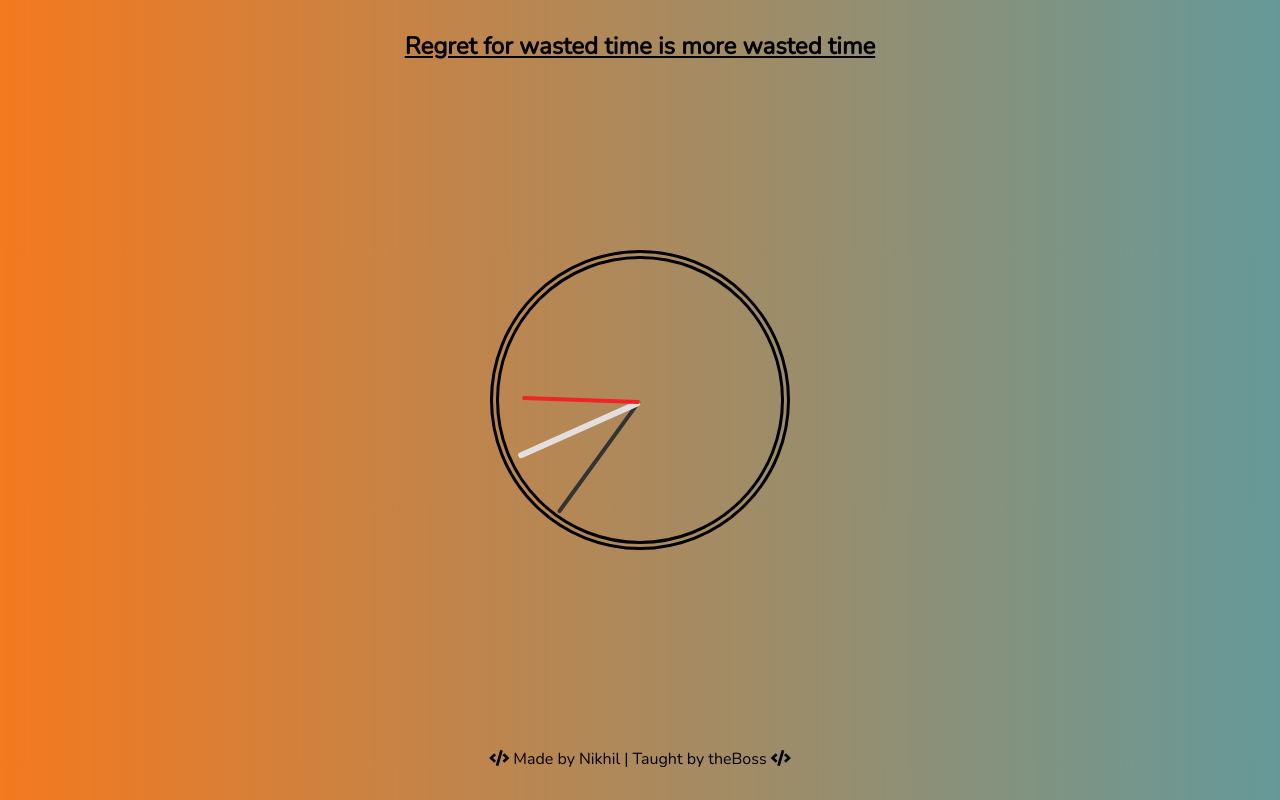
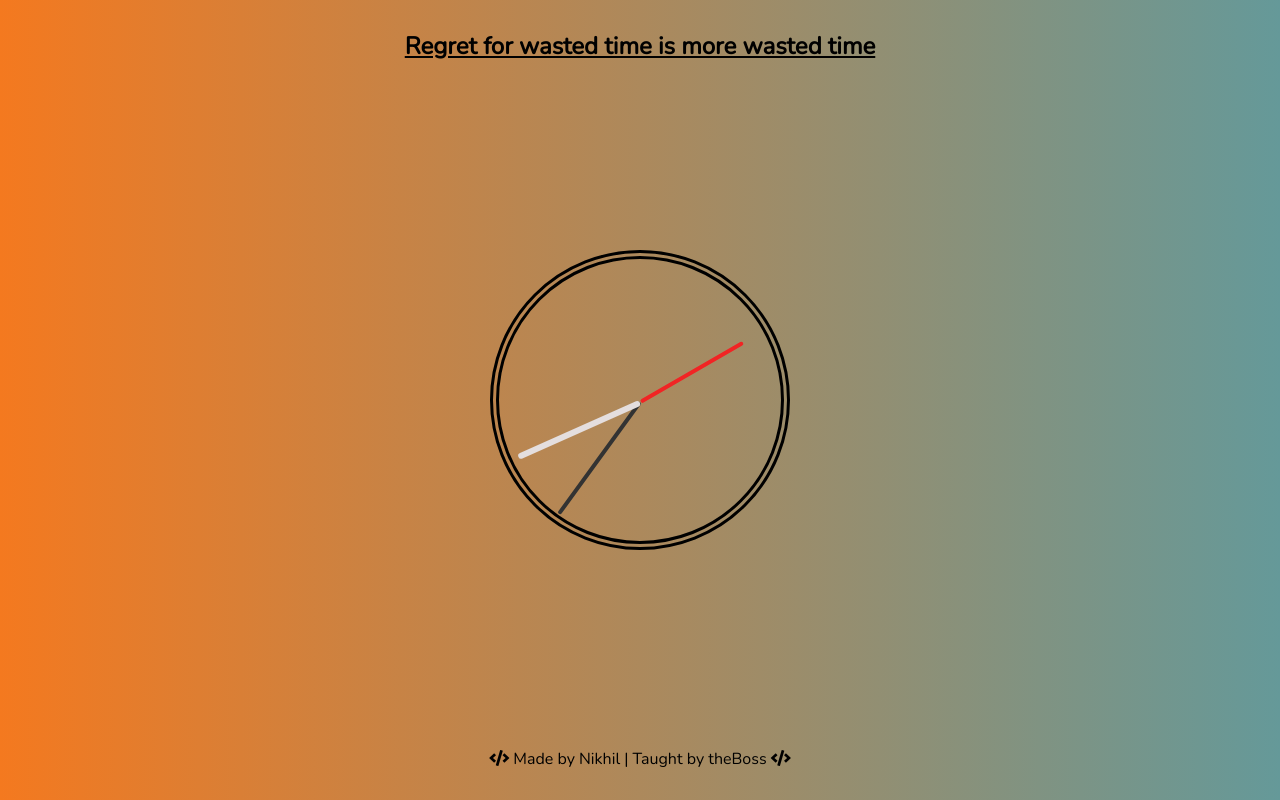
Before and after one commit to BelideNikhil/CurrentTime, a plain HTML site: page index.html in a window 1280 px wide. Drawn offline with nearby package versions, Linux system fonts and the light colour scheme.

Commit message:
fix hours

```diff
--- a/app.js
+++ b/app.js
@@ -16,8 +16,8 @@ function setDate(){
     InMinutes.style.transform=`rotate(${minutesDeg}deg)`;
 
     const hours=present.getHours()
-    let hoursDeg=((hours/60)*360)+90;
-    InHours.style.transform=`rotate(${hours}deg)`;
+    let hoursDeg=((hours/12)*360)+90;
+    InHours.style.transform=`rotate(${hoursDeg}deg)`;
 }
 
 // this calls the function severy second
--- a/style.css
+++ b/style.css
@@ -17,7 +17,6 @@ body{
     align-items: center;
     background: -webkit-linear-gradient(to right, #f4791f, #659999);  /* Chrome 10-25, Safari 5.1-6 */
     background: linear-gradient(to right, #f4791f, #659999); /* W3C, IE 10+/ Edge, Firefox 16+, Chrome 26+, Opera 12+, Safari 7+ */
-
     text-align: center;
 }
 h2{
@@ -39,12 +38,12 @@ h2{
 }
 .seconds_hand,.minutes_hand,.hours_hand{
     text-align: center;
-    transform-origin: 99%;
+    transform-origin: 100%;
     position: absolute;
     top: 50%;
     right: 50%;
+    border-radius: 10px;
     transform: rotate(90deg);
-    border-radius: 10px;
 }
 .seconds_hand{
     border: 2px solid #333;
```
Also changed, not shown: index.html (+0 -2 lines).
